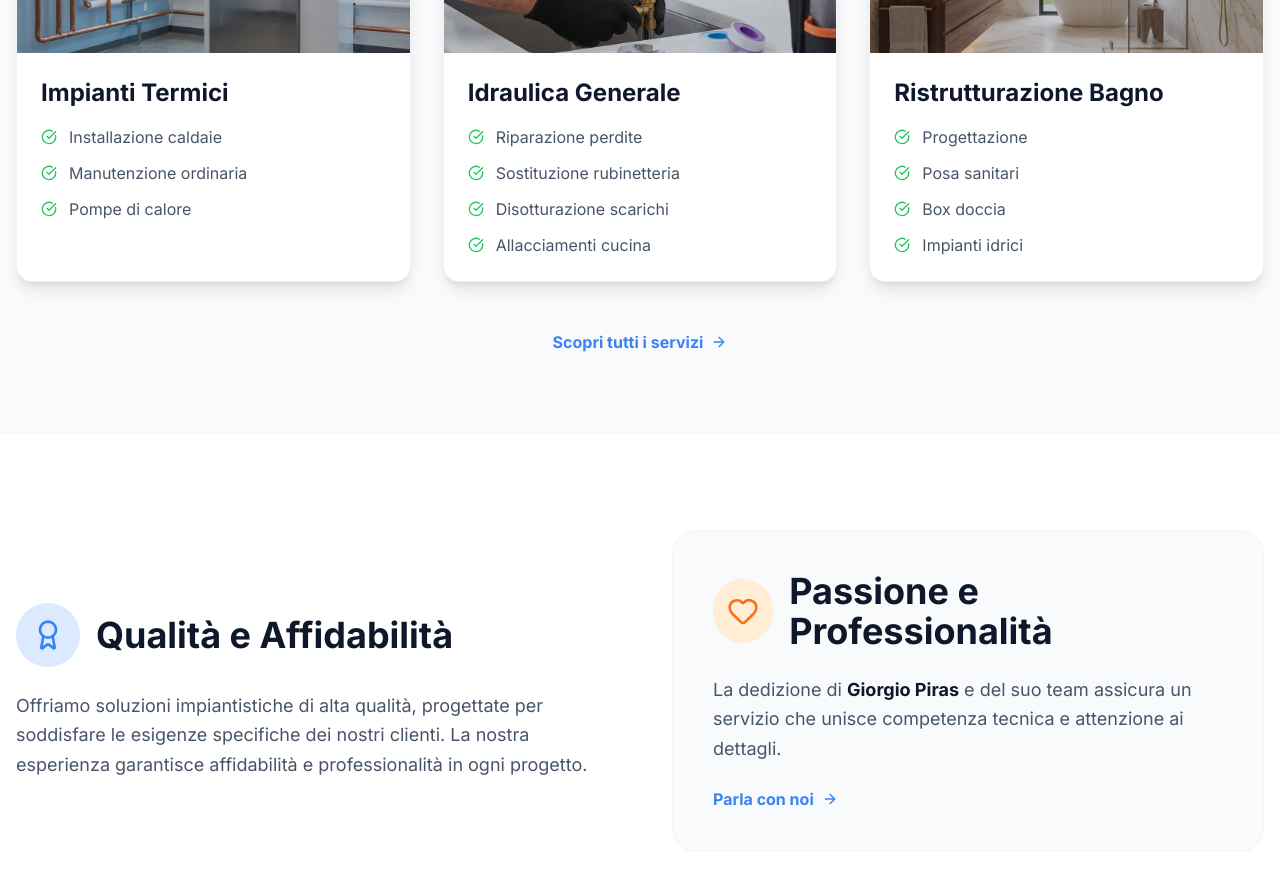
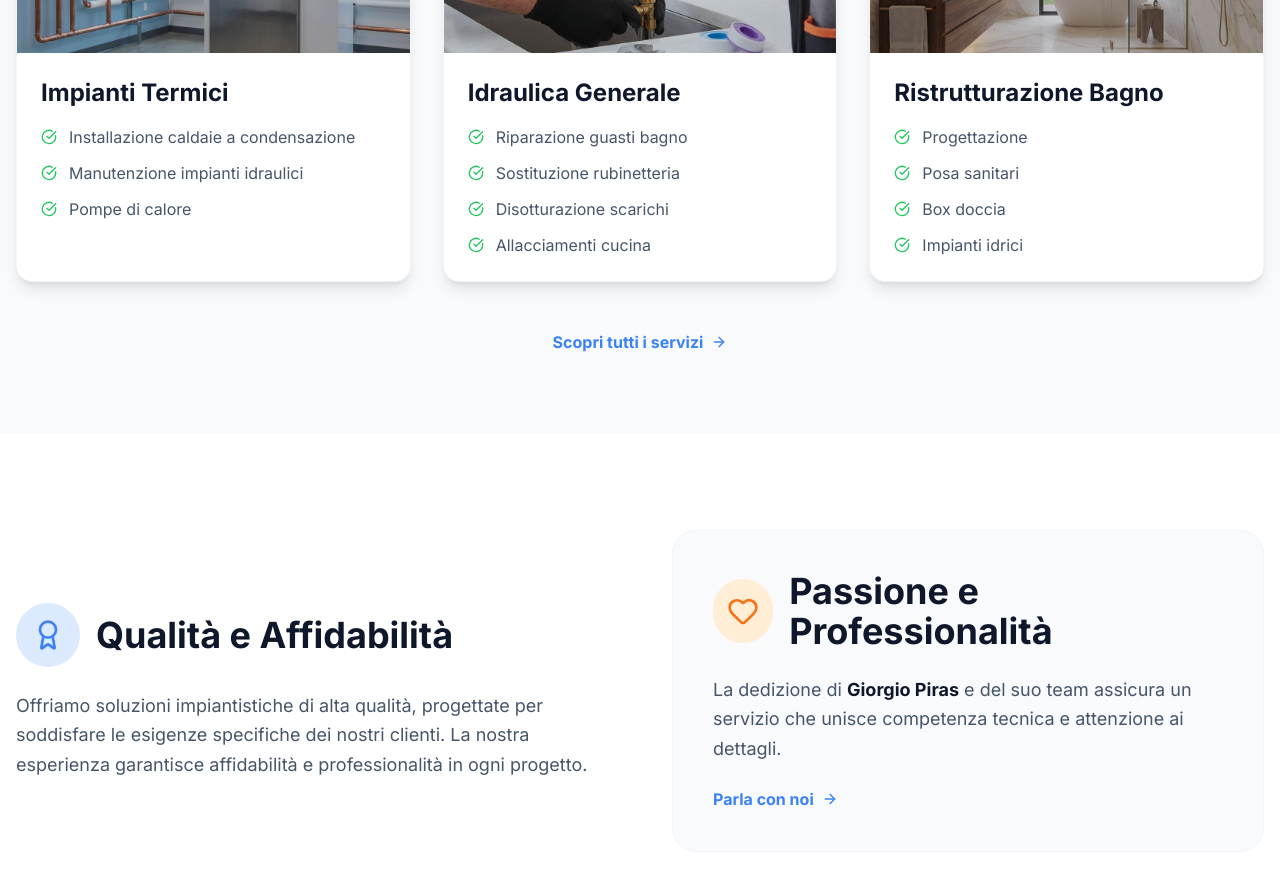
Before and after one commit to lucadibelardino/termoidraulica.746, a React (Vite) app: page / in a window 1280 px wide. Shown: the part 1420-2311 px from the top of the page. Built offline with nearby package versions, Linux system fonts and the light colour scheme.

Commit message:
Optimize SEO keywords in Home and Services

```diff
--- a/src/pages/Home.tsx
+++ b/src/pages/Home.tsx
@@ -88,12 +88,12 @@ const Home = () => {
                     <div className="grid grid-cols-1 md:grid-cols-2 lg:grid-cols-3 gap-8">
                         <ServiceCard
                             title="Impianti Termici"
-                            items={['Installazione caldaie', 'Manutenzione ordinaria', 'Pompe di calore']}
+                            items={['Installazione caldaie a condensazione', 'Manutenzione impianti idraulici', 'Pompe di calore']}
                             image={heatingImg}
                         />
                         <ServiceCard
                             title="Idraulica Generale"
-                            items={['Riparazione perdite', 'Sostituzione rubinetteria', 'Disotturazione scarichi', 'Allacciamenti cucina']}
+                            items={['Riparazione guasti bagno', 'Sostituzione rubinetteria', 'Disotturazione scarichi', 'Allacciamenti cucina']}
                             image={plumbingImg}
                         />
                         <ServiceCard
--- a/src/pages/Services.tsx
+++ b/src/pages/Services.tsx
@@ -10,7 +10,7 @@ const Services = () => {
         {
             title: "Riscaldamento",
             desc: "Dall'installazione di nuove caldaie a condensazione alla manutenzione ordinaria. Garantiamo efficienza energetica e sicurezza.",
-            features: ["Installazione Caldaie", "Lavaggio Impianti", "Pompe di Calore", "Valvole Termostatiche"],
+            features: ["Installazione Caldaie a Condensazione", "Lavaggio Impianti", "Pompe di Calore", "Valvole Termostatiche"],
             img: heatingImg
         },
         {
@@ -22,7 +22,7 @@ const Services = () => {
         {
             title: "Idraulica & Bagno",
             desc: "Interventi idraulici completi, dalla piccola riparazione alla ristrutturazione chiavi in mano del tuo bagno.",
-            features: ["Sostituzione Sanitari", "Box Doccia", "Rubinetteria", "Ricerca Perdite"],
+            features: ["Riparazione Guasti Bagno", "Manutenzione Impianti Idraulici", "Sostituzione Sanitari", "Box Doccia", "Rubinetteria"],
             img: bathroomImg
         }
     ];
```
